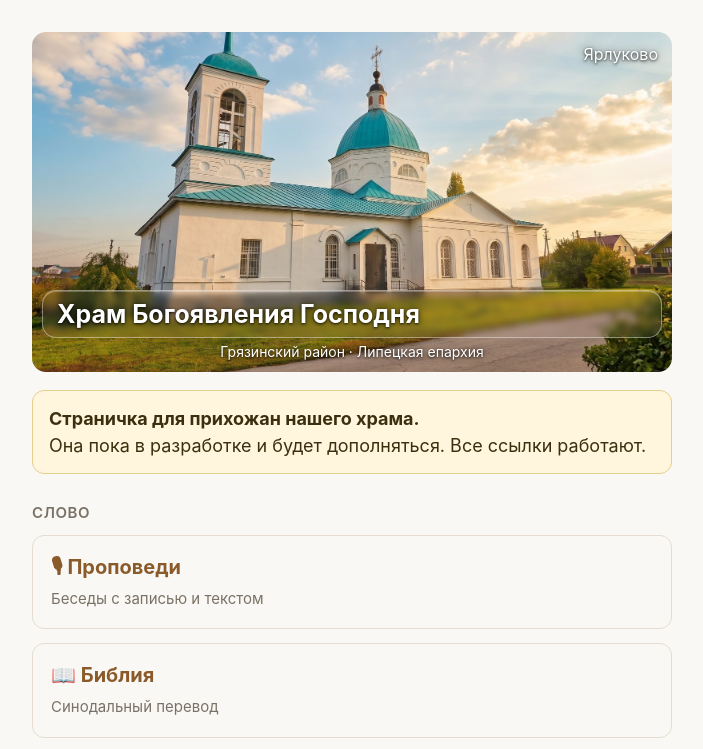
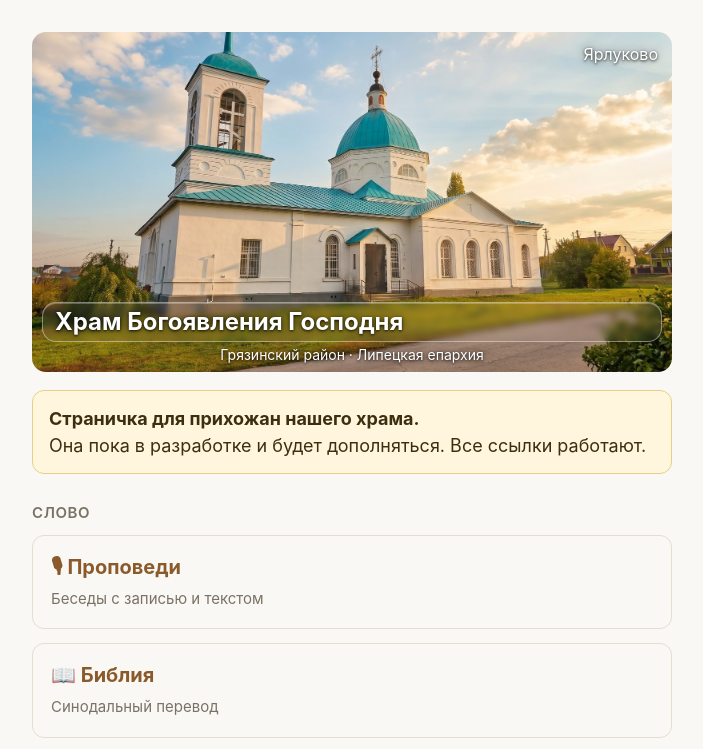
Before and after one commit to Vladd75/hram, a plain HTML site: page index.html in a window 1280 px wide. Shown: the top 749 px of the page, without its empty margins (288-991 px from the left). Drawn offline with Linux system fonts and the light colour scheme.

Commit message:
Главная: плашка ниже и компактнее
Co-Authored-By: Claude Sonnet 5.5 <noreply@anthropic.com>

```diff
--- a/index.html
+++ b/index.html
@@ -16,14 +16,14 @@ main { max-width: 680px; margin: 0 auto; padding: 32px 20px 60px; }
 h1 { font-size: 28px; margin: 0 0 6px; }
 .top { position: relative; margin: 0 0 18px; border-radius: 14px; overflow: hidden; }
 .hero { width: 100%; height: 340px; object-fit: cover; object-position: center 75%; display: block; }
-.cap { position: absolute; left: 10px; right: 10px; bottom: 34px; padding: 8px 14px; text-align: left; color: #fff;
+.cap { position: absolute; left: 10px; right: 10px; bottom: 30px; padding: 5px 12px; text-align: left; color: #fff;
   border-radius: 14px; border: 1px solid rgba(255,255,255,.4); background: rgba(255,255,255,.05);
   -webkit-backdrop-filter: blur(3px); backdrop-filter: blur(3px);
   box-shadow: inset 0 1px 0 rgba(255,255,255,.25); text-shadow: 0 1px 3px rgba(0,0,0,.85), 0 0 8px rgba(0,0,0,.5); }
-.cap h1 { margin: 0; font-size: clamp(19px, 5.6vw, 25px); line-height: 1.2; }
+.cap h1 { margin: 0; font-size: clamp(18px, 5.2vw, 24px); line-height: 1.15; }
 .yar, .rg { position: absolute; color: #fff; text-shadow: 0 1px 3px rgba(0,0,0,.8), 0 0 8px rgba(0,0,0,.5); }
 .yar { top: 10px; right: 14px; font-size: 16px; }
-.rg { left: 0; right: 0; bottom: 10px; text-align: center; font-size: 14px; }
+.rg { left: 0; right: 0; bottom: 7px; text-align: center; font-size: 14px; }
 .note { background: #fff6dd; color: #3b2f10; border: 1px solid #e6cf8a; border-radius: 12px; padding: 14px 16px; margin: 0 0 26px; font-size: 18px; }
 @media (prefers-color-scheme: dark) { .note { background: #2c2512; color: #ece0bd; border-color: #5a4a1c; } }
 .card { display: block; padding: 16px 18px; margin: 0 0 14px; border: 1px solid var(--line);
```
